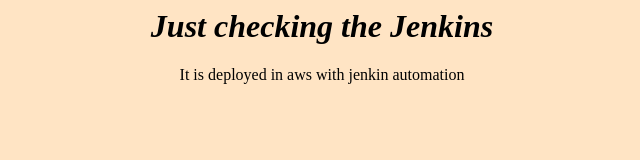
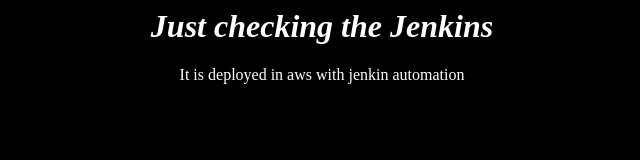
Before and after one commit to Harshul2611/my-jenkins, a plain HTML site: page index.html in a window 1280 px wide. Shown: the whole page, without its empty margins (318-958 px from the left). Drawn offline with Linux system fonts and the light colour scheme.

Commit message:
Update index.html

```diff
--- a/index.html
+++ b/index.html
@@ -2,7 +2,7 @@
     <head>
         <title>Jenkins Automation</title>
     </head>
-    <body style="background-color: bisque; flex-direction: row; justify-items: center; align-items: center;"">
+    <body style="background-color: black; color: white; flex-direction: row; justify-items: center; align-items: center;"">
         <h1 style="font-style: italic;">Just checking the Jenkins</h1>
         <p>It is deployed in aws with jenkin automation</p>
     </body>
```
